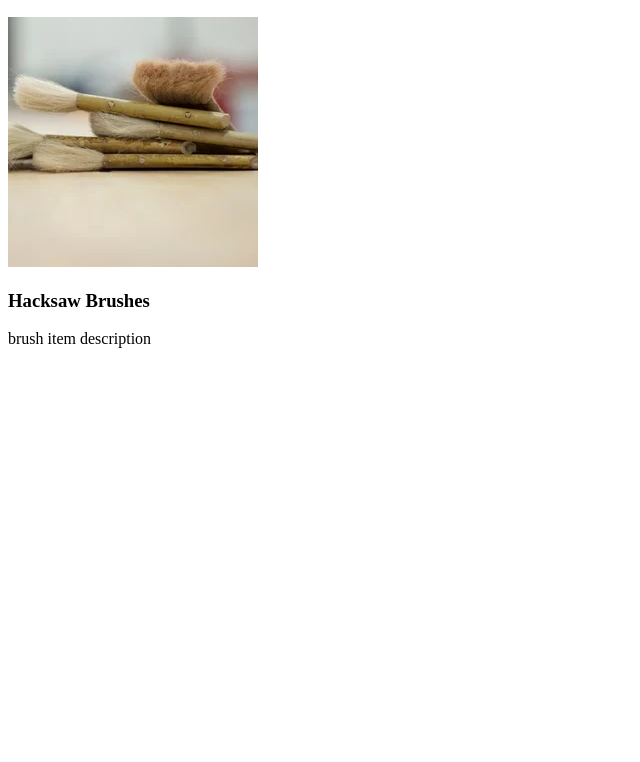
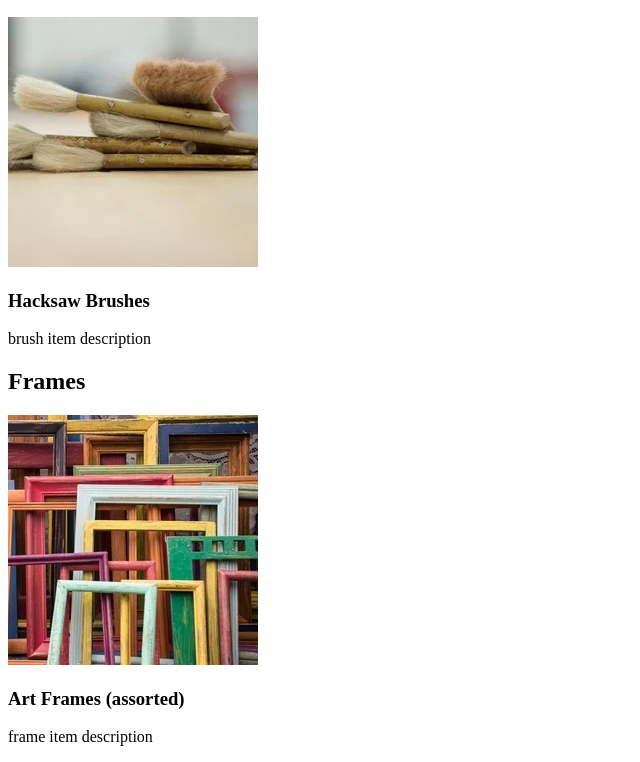
Before and after one commit to L1v1on/code_projects, a website: page dasmoto/index.html in a window 1280 px wide. Shown: the part 110-872 px from the top of the page, without its empty margins (0-640 px from the left). Before the commit the page ends 800 px from the top, so only its background shows below. Drawn offline with Linux system fonts and the light colour scheme.

Commit message:
add frames section

```diff
--- a/dasmoto/index.html
+++ b/dasmoto/index.html
@@ -11,6 +11,11 @@
             <h3>Hacksaw Brushes</h3>
             <p>brush item description</p>
         </section>
-
+        <section class='item'>
+            <h2>Frames</h2>
+            <img src="frames.webp" alt="">
+            <h3>Art Frames (assorted)</h3>
+            <p>frame item description</p>
+        </section>
     </body>
 </html>
```
